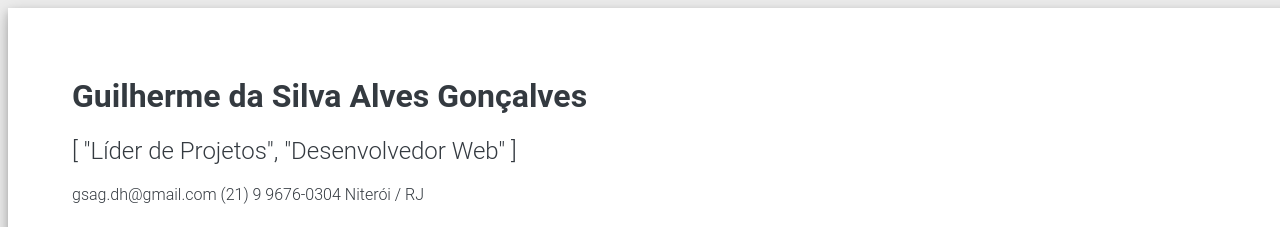
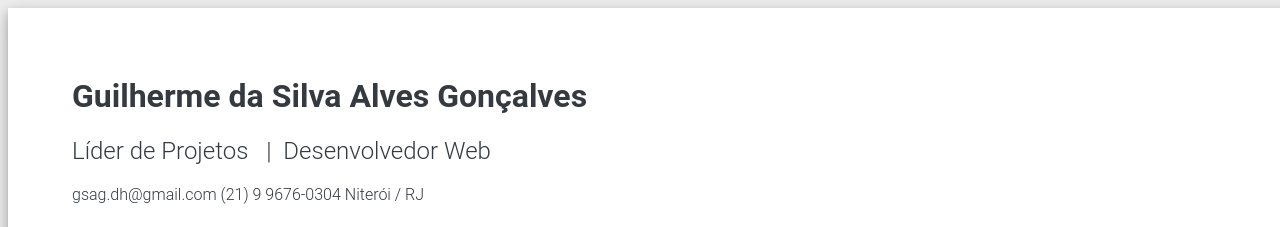
Before and after one commit to gsag/curriculum-vitae-vue, a Vue app: page / in a window 1280 px wide. Shown: the top 227 px of the page. Built offline with nearby package versions, Linux system fonts and the light colour scheme.

Commit message:
Adding some flex classes to header component

```diff
--- a/src/components/HeaderComponent.vue
+++ b/src/components/HeaderComponent.vue
@@ -2,9 +2,14 @@
   	<header>
 		<div class="header-main-info col-8 d-flex flex-column align-items-start">
 			<h1>{{headerTitle}}</h1>
-			<h2>{{headerSubTitle}}</h2>
+			<h2 class="d-flex flex-row">
+        <span v-for="subtitle in headerSubTitles"
+              v-bind:key="subtitle">
+          {{subtitle}}
+        </span>
+      </h2>
 		</div>
-		<div class="header-side-info col-4 d-flex flex-column align-items-end">
+		<div class="header-side-info col-4 d-flex flex-column align-items-end justify-content-center">
 			<span class="header-side-info__email">
 				{{headerEmail}}
 			</span>
@@ -26,7 +31,7 @@ export default {
 	data: () => {
 		return {
 			headerTitle: "Guilherme da Silva Alves Gonçalves",
-      headerSubTitle: ["Líder de Projetos", "Desenvolvedor Web"],
+			headerSubTitles: ["Líder de Projetos", "Desenvolvedor Web"],
 			headerEmail: "gsag.dh@gmail.com",
 			headerPhone: 21996760304,
 			headerCity: "Niterói / RJ"
@@ -48,6 +53,10 @@ h2,
 span {
 	font-weight: 300;
 }
+h2 > span:not(:first-child)::before {
+	content: "|";
+	margin: 0 0.25em 0 0.5em;
+}
 header {
 	padding: 0 1em;
 }
```
Lines whose indentation alone changed are shown as unchanged.
